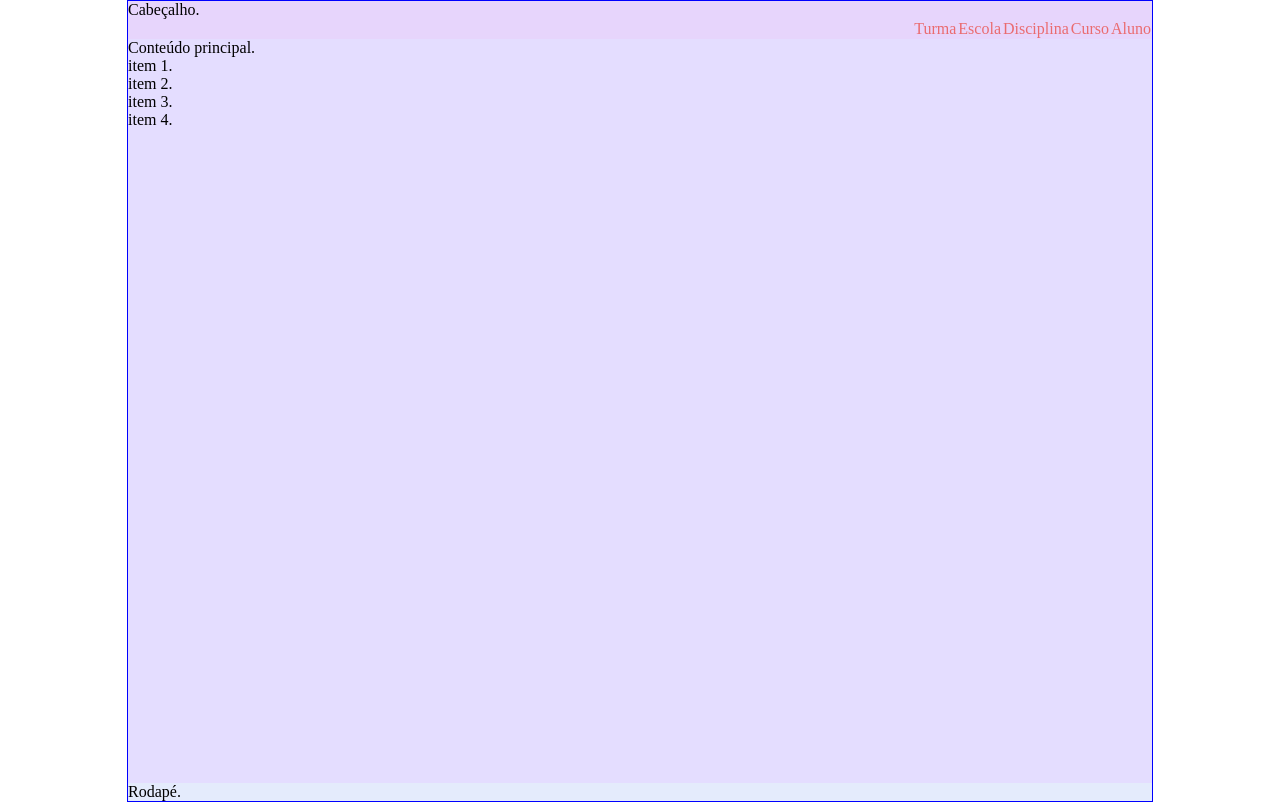
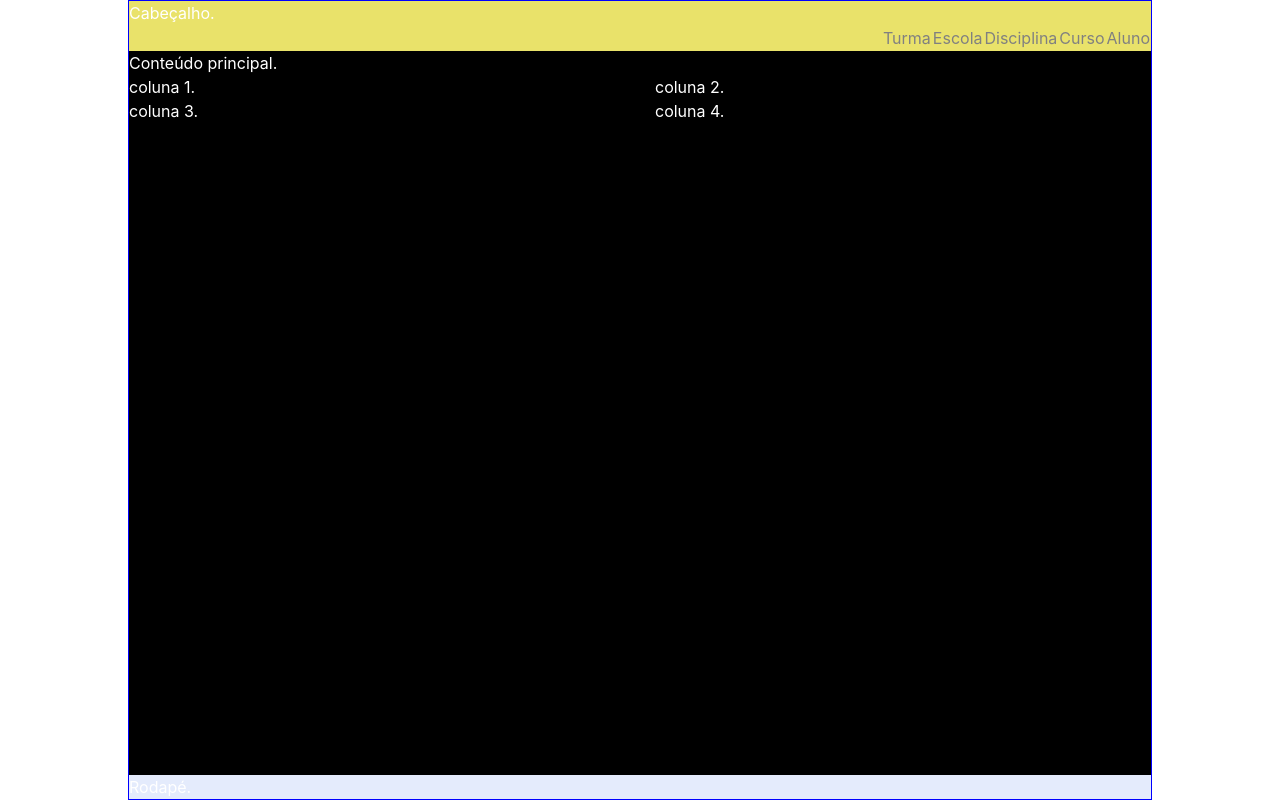
Before and after one commit to JhoyceBR/progweb, a plain HTML site: page EscolaWebApp/index.html in a window 1280 px wide. Drawn offline with nearby package versions, Linux system fonts and the light colour scheme.

Commit message:
Add files via upload

```diff
--- a/EscolaWebApp/CSS/index.css
+++ b/EscolaWebApp/CSS/index.css
@@ -3,11 +3,13 @@
   padding: 0;
 }
 
-.container{
+.meu-container{
+  color: white;
+  margin: 0 auto;
+  padding: 0;
   border: 1px solid blue;
-  width: 80%;
-  height: 100%;
-  margin: 0 auto;
+  width: 80%; /*largura*/
+  min-height: 100vh; /*altura*/
 
   /*Flex*/
   display: flex;
@@ -16,12 +18,13 @@
 }
 
 header{
-  background-color: rgb(231, 213, 252);
+  background-color: rgb(233, 226, 106);
+
 }
 
 main{
-  background-color: rgb(228, 221, 258);
-  flex-grow: 1;
+  background-color: rgb(0,0,0);
+  flex-grow: 1; /*especifica quanto o item crescera em relacao ao restante dos itens flexiveis dentro do mesmo containe*/
 }
 
 footer{
--- a/EscolaWebApp/CSS/menu.css
+++ b/EscolaWebApp/CSS/menu.css
@@ -11,9 +11,9 @@
   text-decoration: none;
   display: block;
   padding: 1px;
-  color: rgb(234, 107, 111);
+  color: gray;
 
 }
 .navigation a:hover{
-  background: rgba(70, 130, 180, .5);
+  background: rgba(70, 130, 0, 0.5);
 }
--- a/EscolaWebApp/index.html
+++ b/EscolaWebApp/index.html
@@ -1,13 +1,23 @@
 
+<!DOCTYPE html>
 <html>
   <head>
     <meta charset="utf-8">
+    <!--Estilo-->
     <link rel="stylesheet" href="CSS/index.css">
     <link rel="stylesheet" href="/CSS/menu.css">
+
     <title></title>
+
+    <!--bootstrap-->
+    <link rel="stylesheet" href="https://stackpath.bootstrapcdn.com/bootstrap/4.3.1/css/bootstrap.min.css" integrity="sha384-ggOyR0iXCbMQv3Xipma34MD+dH/1fQ784/j6cY/iJTQUOhcWr7x9JvoRxT2MZw1T" crossorigin="anonymous">
+    <script src="https://code.jquery.com/jquery-3.3.1.slim.min.js" integrity="sha384-q8i/X+965DzO0rT7abK41JStQIAqVgRVzpbzo5smXKp4YfRvH+8abtTE1Pi6jizo" crossorigin="anonymous"></script>
+    <script src="https://cdnjs.cloudflare.com/ajax/libs/popper.js/1.14.7/umd/popper.min.js" integrity="sha384-UO2eT0CpHqdSJQ6hJty5KVphtPhzWj9WO1clHTMGa3JDZwrnQq4sF86dIHNDz0W1" crossorigin="anonymous"></script>
+    <script src="https://stackpath.bootstrapcdn.com/bootstrap/4.3.1/js/bootstrap.min.js" integrity="sha384-JjSmVgyd0p3pXB1rRibZUAYoIIy6OrQ6VrjIEaFf/nJGzIxFDsf4x0xIM+B07jRM" crossorigin="anonymous"></script>
+
   </head>
   <body>
-    <div class="container">
+    <div class="meu-container">
       <header>
         Cabeçalho.
         <nav>
@@ -22,19 +32,24 @@
       </header>
       <main>
         Conteúdo principal.
-        <div class="content">
-          <div class="item">
-            item 1.
+        <div class="wrapper">
+          <div class="row">
+            <div class="col">
+              coluna 1.
+            </div>
+            <div class="col">
+              coluna 2.
+            </div>
           </div>
-          <div class="item">
-            item 2.
+          <div class="row">
+            <div class="col">
+              coluna 3.
+            </div>
+            <div class="col">
+              coluna 4.
+            </div>
           </div>
-          <div class="item">
-            item 3.
-          </div>
-          <div class="item">
-            item 4.
-          </div>
+
         </div>
       </main>
       <footer>
```
